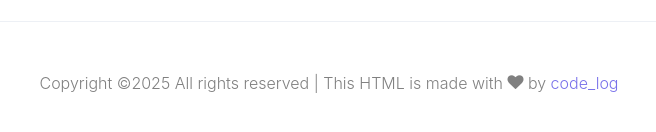
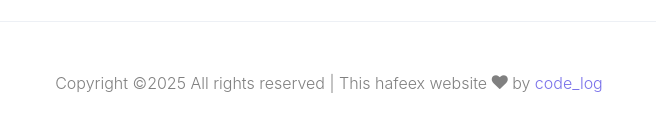
Before and after one commit to Hafeed10/OneSchool, a plain HTML site: page index.html in a window 1280 px wide. Shown: the part 7514-7646 px from the top of the page, 311-967 px from the left. Drawn offline with Linux system fonts and the light colour scheme; files whose address does not match are found by name; a web font is replaced by a local one.

Commit message:
Update index.html

```diff
--- a/index.html
+++ b/index.html
@@ -529,7 +529,7 @@
             <div class="border-top pt-5">
             <p>
         <!-- Link back to Colorlib can't be removed. Template is licensed under CC BY 3.0. -->
-        Copyright &copy;<script>document.write(new Date().getFullYear());</script> All rights reserved | This HTML is made with <i class="icon-heart" aria-hidden="true"></i> by <a href="#" target="_blank" >code_log</a>
+        Copyright &copy;<script>document.write(new Date().getFullYear());</script> All rights reserved | This hafeex website <i class="icon-heart" aria-hidden="true"></i> by <a href="#" target="_blank" >code_log</a>
         <!-- Link back to Colorlib can't be removed. Template is licensed under CC BY 3.0. -->
       </p>
             </div>
```
